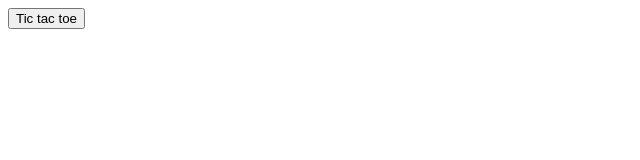
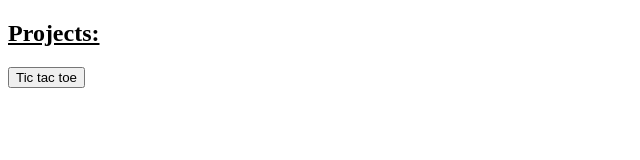
Before and after one commit to KovacsDenes/csoport, a plain HTML site: page index.html in a window 1280 px wide. Shown: the whole page, without its empty margins (0-640 px from the left). Drawn offline with Linux system fonts and the light colour scheme.

Commit message:
Update index.html

```diff
--- a/index.html
+++ b/index.html
@@ -5,8 +5,14 @@
     <meta http-equiv="X-UA-Compatible" content="IE=edge">
     <meta name="viewport" content="width=device-width, initial-scale=1.0">
     <title>Document</title>
+<style>
+        h2 {
+            text-decoration: underline;
+        }
+    </style>
 </head>
 <body>
+    <h2>Projects:</h2>
     <button onclick="window.open('./tica tac toe/tica tac toe.html')">Tic tac toe</button>
 </body>
 </html>
```
